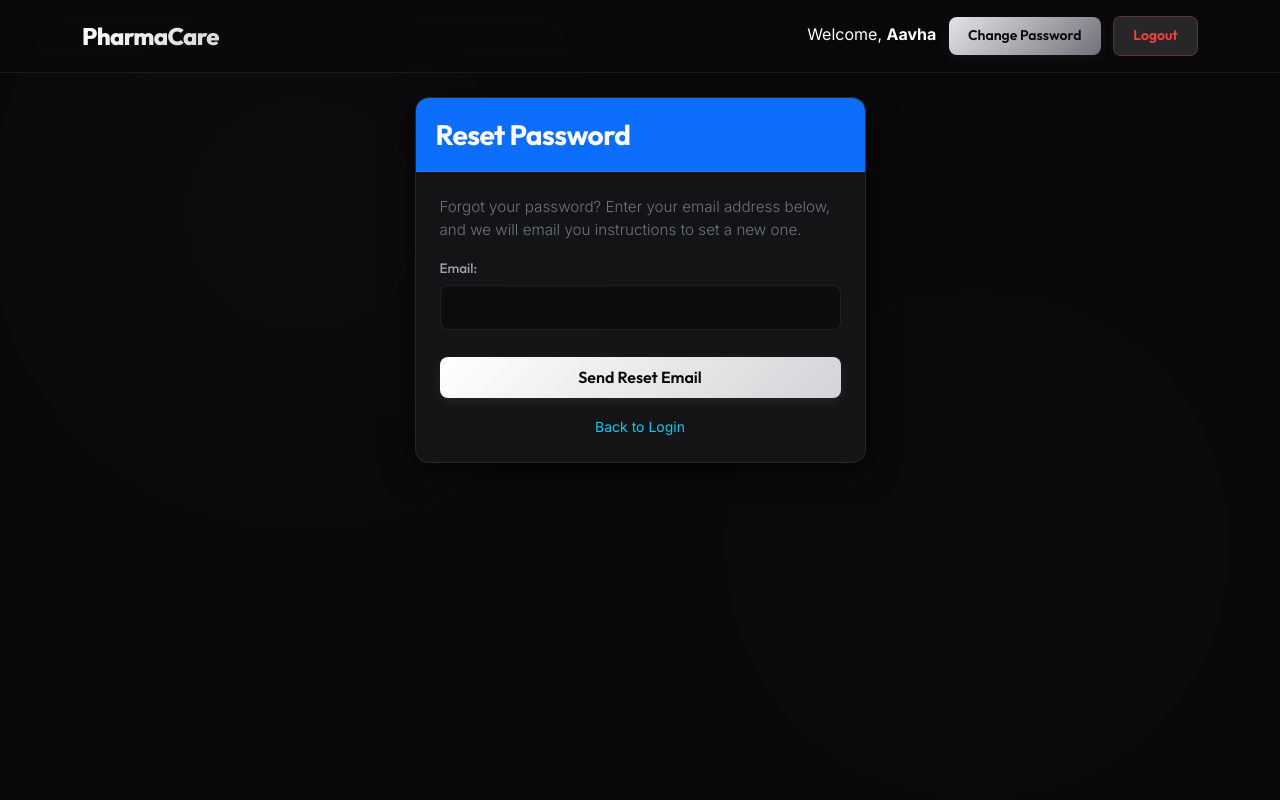
After one commit to aavhaa1/Pharma, a Django app: page /accounts/password-reset/ in a window 1280 px wide. The commit adds this page. Run offline with Django 5.2, Linux system fonts and the light colour scheme; a user stored in the database is signed in.

Commit message:
UI updated and login updated

```diff
--- a/accounts/urls.py
+++ b/accounts/urls.py
@@ -29,4 +29,38 @@ urlpatterns = [
         ),
         name="password_change_done",
     ),
+
+    path(
+        "password-reset/",
+        auth_views.PasswordResetView.as_view(
+            template_name="accounts/password_reset_form.html",
+            email_template_name="accounts/password_reset_email.html",
+            subject_template_name="accounts/password_reset_subject.txt",
+        ),
+        name="password_reset",
+    ),
+
+    path(
+        "password-reset/done/",
+        auth_views.PasswordResetDoneView.as_view(
+            template_name="accounts/password_reset_done.html"
+        ),
+        name="password_reset_done",
+    ),
+
+    path(
+        "password-reset-confirm/<uidb64>/<token>/",
+        auth_views.PasswordResetConfirmView.as_view(
+            template_name="accounts/password_reset_confirm.html"
+        ),
+        name="password_reset_confirm",
+    ),
+
+    path(
+        "password-reset-complete/",
+        auth_views.PasswordResetCompleteView.as_view(
+            template_name="accounts/password_reset_complete.html"
+        ),
+        name="password_reset_complete",
+    ),
 ]
--- a/pharmacare/settings.py
+++ b/pharmacare/settings.py
@@ -138,3 +138,5 @@ MEDIA_ROOT = BASE_DIR / "media"
 LOGIN_URL = "login"
 LOGIN_REDIRECT_URL = "home"
 LOGOUT_REDIRECT_URL = "login"
+
+EMAIL_BACKEND = "django.core.mail.backends.console.EmailBackend"
--- /dev/null
+++ b/requirements.txt
@@ -0,0 +1,4 @@
+asgiref==3.11.1
+Django==5.2.15
+sqlparse==0.5.5
+tzdata==2026.2
--- /dev/null
+++ b/static/css/style.css
@@ -0,0 +1,279 @@
+/* Import Google Fonts */
+@import url('https://fonts.googleapis.com/css2?family=Inter:wght@300;400;500;600;700&family=Outfit:wght@300;400;500;600;700;800&display=swap');
+
+/* CSS Variables for Premium Monochrome/Neutral Palette */
+:root {
+    --bg-main: #09090b; /* Pitch Black */
+    --bg-card: rgba(24, 24, 27, 0.75); /* Dark Charcoal */
+    --bg-card-hover: rgba(39, 39, 42, 0.85); /* Slightly lighter Charcoal */
+    --border-color: rgba(255, 255, 255, 0.08); /* Subtle Silver border */
+    --border-focus: rgba(255, 255, 255, 0.45); /* Silver white highlight */
+    --text-primary: #fafafa; /* Off-white */
+    --text-secondary: #a1a1aa; /* Neutral Grey */
+    --primary-gradient: linear-gradient(135deg, #ffffff 0%, #d4d4d8 100%); /* Silver gradient */
+    --accent-gradient: linear-gradient(135deg, #e4e4e7 0%, #71717a 100%); /* Darker Steel gradient */
+    --font-heading: 'Outfit', sans-serif;
+    --font-body: 'Inter', sans-serif;
+    --shadow-premium: 0 8px 32px 0 rgba(0, 0, 0, 0.6);
+    --shadow-glow: 0 0 12px rgba(255, 255, 255, 0.12);
+    --transition-smooth: all 0.3s cubic-bezier(0.4, 0, 0.2, 1);
+}
+
+/* Base Body Styles */
+body {
+    background-color: var(--bg-main);
+    color: var(--text-primary);
+    font-family: var(--font-body);
+    min-height: 100vh;
+    margin: 0;
+    overflow-x: hidden;
+    position: relative;
+}
+
+/* Background Ambient Glows */
+body::before, body::after {
+    content: '';
+    position: absolute;
+    width: 350px;
+    height: 350px;
+    border-radius: 50%;
+    filter: blur(140px);
+    z-index: -1;
+    opacity: 0.03;
+}
+body::before {
+    top: 5%;
+    left: 10%;
+    background: #ffffff;
+}
+body::after {
+    bottom: 10%;
+    right: 10%;
+    background: #a1a1aa;
+}
+
+/* Typography Overrides */
+h1, h2, h3, h4, h5, h6, .navbar-brand {
+    font-family: var(--font-heading);
+    font-weight: 700;
+    letter-spacing: -0.02em;
+}
+
+.lead {
+    color: var(--text-secondary);
+    font-size: 1.1rem;
+}
+
+/* Glassmorphism Navigation Bar */
+.navbar {
+    background: rgba(9, 9, 11, 0.8) !important;
+    backdrop-filter: blur(12px);
+    -webkit-backdrop-filter: blur(12px);
+    border-bottom: 1px solid var(--border-color);
+    padding: 0.8rem 0;
+}
+
+.navbar-brand {
+    font-size: 1.5rem;
+    background: var(--primary-gradient);
+    -webkit-background-clip: text;
+    -webkit-text-fill-color: transparent;
+    font-weight: 800;
+    letter-spacing: -0.03em;
+}
+
+/* Glassmorphism Cards */
+.card {
+    background: var(--bg-card);
+    backdrop-filter: blur(12px);
+    -webkit-backdrop-filter: blur(12px);
+    border: 1px solid var(--border-color);
+    border-radius: 14px;
+    box-shadow: var(--shadow-premium);
+    transition: var(--transition-smooth);
+    color: var(--text-primary);
+    overflow: hidden;
+}
+
+.card:hover {
+    transform: translateY(-4px);
+    border-color: rgba(255, 255, 255, 0.2);
+    background: var(--bg-card-hover);
+    box-shadow: 0 12px 40px 0 rgba(0, 0, 0, 0.7);
+}
+
+.card-header {
+    background: rgba(255, 255, 255, 0.01);
+    border-bottom: 1px solid var(--border-color);
+    padding: 1.25rem;
+}
+
+.card-body {
+    padding: 1.5rem;
+}
+
+/* Premium Form Elements */
+label {
+    font-family: var(--font-heading);
+    font-weight: 500;
+    color: var(--text-secondary);
+    margin-bottom: 0.4rem;
+    font-size: 0.85rem;
+}
+
+input[type="text"],
+input[type="email"],
+input[type="password"],
+select,
+textarea {
+    background-color: rgba(9, 9, 11, 0.6) !important;
+    border: 1px solid var(--border-color) !important;
+    color: var(--text-primary) !important;
+    border-radius: 8px !important;
+    padding: 0.65rem 0.9rem !important;
+    transition: var(--transition-smooth) !important;
+    font-size: 0.95rem;
+}
+
+input:focus,
+select:focus,
+textarea:focus {
+    outline: none !important;
+    border-color: var(--border-focus) !important;
+    box-shadow: var(--shadow-glow) !important;
+    background-color: rgba(9, 9, 11, 0.9) !important;
+}
+
+/* Clean Custom Form Help Text */
+.form-text, .helptext {
+    color: var(--text-secondary) !important;
+    font-size: 0.8rem;
+    margin-top: 0.4rem;
+}
+
+/* Buttons with Gradient and Micro-animations */
+.btn {
+    border-radius: 8px;
+    padding: 0.55rem 1.2rem;
+    font-weight: 600;
+    font-family: var(--font-heading);
+    transition: var(--transition-smooth);
+    border: none;
+}
+
+.btn-primary {
+    background: var(--primary-gradient);
+    color: #09090b !important;
+    box-shadow: 0 4px 14px rgba(255, 255, 255, 0.08);
+}
+
+.btn-primary:hover {
+    background: var(--primary-gradient);
+    opacity: 0.92;
+    transform: scale(1.01);
+    box-shadow: 0 6px 18px rgba(255, 255, 255, 0.15);
+}
+
+.btn-light {
+    background: rgba(255, 255, 255, 0.06);
+    border: 1px solid var(--border-color);
+    color: var(--text-primary);
+}
+
+.btn-light:hover {
+    background: rgba(255, 255, 255, 0.12);
+    color: #fff;
+    transform: scale(1.01);
+}
+
+.btn-warning {
+    background: var(--accent-gradient);
+    color: #09090b !important;
+    box-shadow: 0 4px 14px rgba(255, 255, 255, 0.05);
+}
+
+.btn-warning:hover {
+    background: var(--accent-gradient);
+    opacity: 0.92;
+    transform: scale(1.01);
+    box-shadow: 0 6px 18px rgba(255, 255, 255, 0.12);
+}
+
+.btn-danger {
+    background: #27272a;
+    border: 1px solid rgba(239, 68, 68, 0.3);
+    color: #ef4444;
+}
+
+.btn-danger:hover {
+    background: #ef4444;
+    color: #fff !important;
+    transform: scale(1.01);
+    box-shadow: 0 4px 12px rgba(239, 68, 68, 0.2);
+}
+
+/* Navigation Items styling */
+.nav-link {
+    color: var(--text-secondary);
+    font-weight: 500;
+    transition: var(--transition-smooth);
+}
+
+.nav-link:hover, .nav-link.active {
+    color: var(--text-primary);
+}
+
+.badge {
+    padding: 0.4em 0.7em;
+    font-weight: 600;
+    border-radius: 5px;
+    font-family: var(--font-heading);
+}
+
+.bg-warning {
+    background-color: #27272a !important;
+    color: #e4e4e7 !important;
+    border: 1px solid rgba(255, 255, 255, 0.1);
+}
+
+/* Dashboard Control Cards Specific Styling */
+.dashboard-title {
+    margin-bottom: 1.5rem;
+    font-weight: 800;
+    font-size: 2.3rem;
+    background: var(--primary-gradient);
+    -webkit-background-clip: text;
+    -webkit-text-fill-color: transparent;
+    letter-spacing: -0.03em;
+}
+
+.dashboard-card-icon {
+    font-size: 1.8rem;
+    margin-bottom: 0.8rem;
+    filter: grayscale(100%);
+    display: inline-block;
+}
+
+.dashboard-card-title {
+    font-size: 1.2rem;
+    font-weight: 700;
+    margin-bottom: 0.4rem;
+    color: var(--text-primary);
+}
+
+.dashboard-card-description {
+    color: var(--text-secondary);
+    font-size: 0.88rem;
+    line-height: 1.5;
+}
+
+/* Custom form wrapper for standard Django template forms (.as_p) */
+form p {
+    margin-bottom: 1.15rem;
+    display: flex;
+    flex-direction: column;
+}
+
+form p input {
+    width: 100%;
+}
--- a/templates/accounts/login.html
+++ b/templates/accounts/login.html
@@ -22,6 +22,12 @@
 
 {{ form.as_p }}
 
+<div class="mb-3 text-end">
+    <a href="{% url 'password_reset' %}" class="text-decoration-none" style="color: var(--text-secondary); font-size: 0.9rem;">
+        Forgot Password?
+    </a>
+</div>
+
 <button class="btn btn-primary w-100">
 Login
 </button>
--- /dev/null
+++ b/templates/accounts/password_reset_form.html
@@ -0,0 +1,32 @@
+{% extends 'base.html' %}
+
+{% block title %}Reset Password{% endblock %}
+
+{% block content %}
+<div class="row justify-content-center">
+    <div class="col-md-5">
+        <div class="card animate-fade-in">
+            <div class="card-header bg-primary text-white">
+                <h3 class="mb-0">Reset Password</h3>
+            </div>
+            <div class="card-body">
+                <p class="lead text-secondary" style="font-size: 0.95rem;">
+                    Forgot your password? Enter your email address below, and we will email you instructions to set a new one.
+                </p>
+                <form method="post">
+                    {% csrf_token %}
+                    {{ form.as_p }}
+                    <button class="btn btn-primary w-100 mt-2">
+                        Send Reset Email
+                    </button>
+                </form>
+                <div class="text-center mt-3">
+                    <a href="{% url 'login' %}" class="text-decoration-none text-info small">
+                        Back to Login
+                    </a>
+                </div>
+            </div>
+        </div>
+    </div>
+</div>
+{% endblock %}
--- /dev/null
+++ b/templates/accounts/password_reset_subject.txt
@@ -0,0 +1 @@
+Password reset on PharmaCare
--- a/templates/base.html
+++ b/templates/base.html
@@ -1,3 +1,4 @@
+{% load static %}
 <!DOCTYPE html>
 <html lang="en">
 <head>
@@ -7,11 +8,13 @@
 
     <!-- Bootstrap CSS -->
     <link href="https://cdn.jsdelivr.net/npm/bootstrap@5.3.7/dist/css/bootstrap.min.css" rel="stylesheet">
+    <!-- Custom Style Sheet -->
+    <link href="{% static 'css/style.css' %}" rel="stylesheet">
 </head>
 
 <body>
 
-<nav class="navbar navbar-expand-lg navbar-dark bg-primary">
+<nav class="navbar navbar-expand-lg navbar-dark">
     <div class="container">
 
         <a class="navbar-brand" href="/">PharmaCare</a>
```
Also changed, not shown: templates/accounts/password_reset_complete.html (added, +27 -0 lines), templates/accounts/password_reset_confirm.html (added, +40 -0 lines), templates/accounts/password_reset_done.html (added, +32 -0 lines), templates/accounts/password_reset_email.html (added, +12 -0 lines), templates/dashboard/home.html (+35 -16 lines), db.sqlite3.
